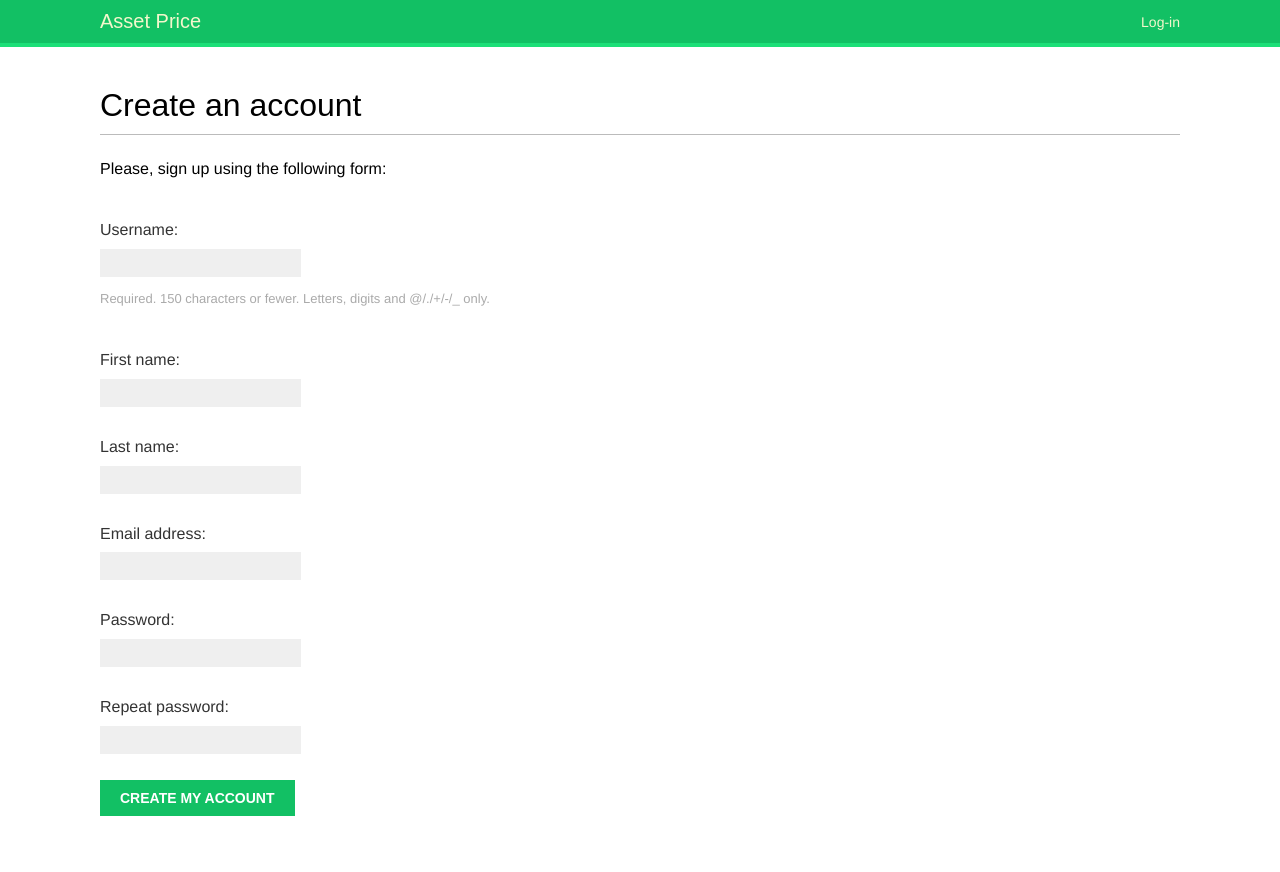
After one commit to IggorAlmeida/projeto-inoa, a Django app: page /register/ in a window 1280 px wide. The commit adds this page. Run offline with Django 4.2, Linux system fonts and the light colour scheme; parts of the project's set-up code (start-up, migrations or seed data) failed here and were passed over; some web fonts are replaced.

Commit message:
Criando um registro de usuário

```diff
--- /dev/null
+++ b/accounts/forms.py
@@ -0,0 +1,25 @@
+from django import forms
+from django.contrib.auth.models import User
+
+class UserRegistrationForm(forms.ModelForm):
+    password = forms.CharField(label='Password',widget=forms.PasswordInput)
+    password2 = forms.CharField(label='Repeat password',widget=forms.PasswordInput)
+
+    class Meta:
+        model = User
+        # fields = ('username', 'first_name','email')
+        fields = [
+            'username',
+            'first_name',
+            'last_name',
+            'email',
+            ]
+
+    def clean_password2(self):
+        password = self.cleaned_data.get('password')
+        password2 = self.cleaned_data.get('password2')
+
+        if password and password2 and password != password2:
+            raise forms.ValidationError('Passwords don\'t match!')
+
+        return password2
--- /dev/null
+++ b/accounts/templates/accounts/register.html
@@ -0,0 +1,13 @@
+{% extends "base.html" %}
+
+{% block title %}Create an account{% endblock %}
+
+{% block content %}
+    <h1>Create an account</h1>
+    <p>Please, sign up using the following form:</p>
+    <form action="." method="post">
+        {{ user_form.as_p }}
+        {% csrf_token %}
+        <p><input type="submit" value="Create my account"></p>
+    </form>
+{% endblock %}
--- a/accounts/templates/registration/login.html
+++ b/accounts/templates/registration/login.html
@@ -4,10 +4,12 @@
 
 {% block content %}
     <h1>Log-in</h1>
+
     {% if form.errors %}
         <p>Your username and password didn't match. Please try again.</p>
     {% else %}
         <p>Please, use the following form to log-in:</p>
+        <p></p>If you don't have a account <a href = "{% url 'register' %}">register here</a></p>
     {% endif %}
 
     <div class="login-form">
@@ -17,7 +19,6 @@
             <input type="hidden" name="next" value="{{ next }}" />
             <p><input type="submit" value="Log-in"></p>
         </form>
-        <p><a href="#">Forgotten your password?</a></p>
     </div>
 
 
--- a/accounts/urls.py
+++ b/accounts/urls.py
@@ -8,4 +8,5 @@ urlpatterns = [
     path('', views.dashboard, name='dashboard'),
     path('login/', LoginView.as_view(), name='login'),
     path('logout/', LogoutView.as_view(), name='logout'),
+    path('register/', views.register, name='register'),
 ]
--- a/accounts/views.py
+++ b/accounts/views.py
@@ -1,5 +1,25 @@
 from django.shortcuts import render
 from django.contrib.auth.decorators import login_required
+from .forms import UserRegistrationForm
+
+def register(request):
+    if request.method == 'POST':
+        user_form = UserRegistrationForm(request.POST)
+
+        if user_form.is_valid():
+            # Create a new user object but avoid saving it yet
+            new_user = user_form.save(commit=False)
+            # Set the chosen password
+            new_user.set_password(user_form.cleaned_data['password'])
+            # Save the User object
+            new_user.save()
+
+            return render(request,
+                          'accounts/register_done.html',
+                          {'new_user': new_user})
+    else:
+        user_form = UserRegistrationForm()
+    return render(request, 'accounts/register.html', {'user_form': user_form})
 
 # Create your views here.
 @login_required
```
Also changed, not shown: accounts/templates/accounts/register_done.html (added, +8 -0 lines).
